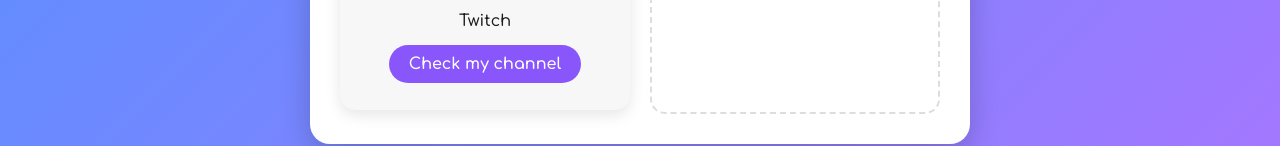
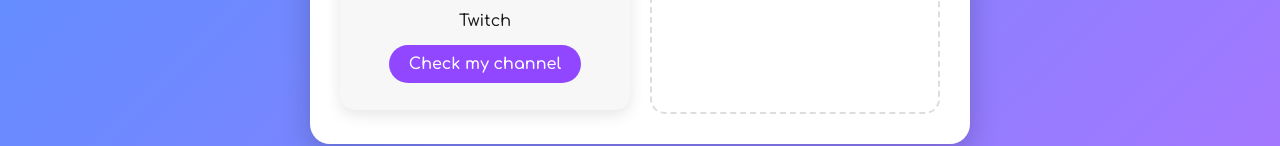
Before and after one commit to sirsnuggles1/socials, a plain HTML site: page index.html in a window 1280 px wide. Shown: the part 534-680 px from the top of the page. Drawn offline with Linux system fonts and the light colour scheme.

Commit message:
Update index.html

```diff
--- a/index.html
+++ b/index.html
@@ -156,7 +156,7 @@
         <div class="site-card">
     <img src="images/twitch.png" alt="Twitch logo" class="profile-pic-card">
     <span class="card-title">Twitch</span>
-    <a href="https://www.twitch.tv/sirsnuggles1" class="go-to-button" style="background: linear-gradient(to right, #8956FB, #8956FB);">Check my channel</a>
+    <a href="https://www.twitch.tv/sirsnuggles1" class="go-to-button" style="background: linear-gradient(to right, #9147FF, #9147FF);">Check my channel</a>
 </div>
 
     <div class="site-card empty-card">
```
